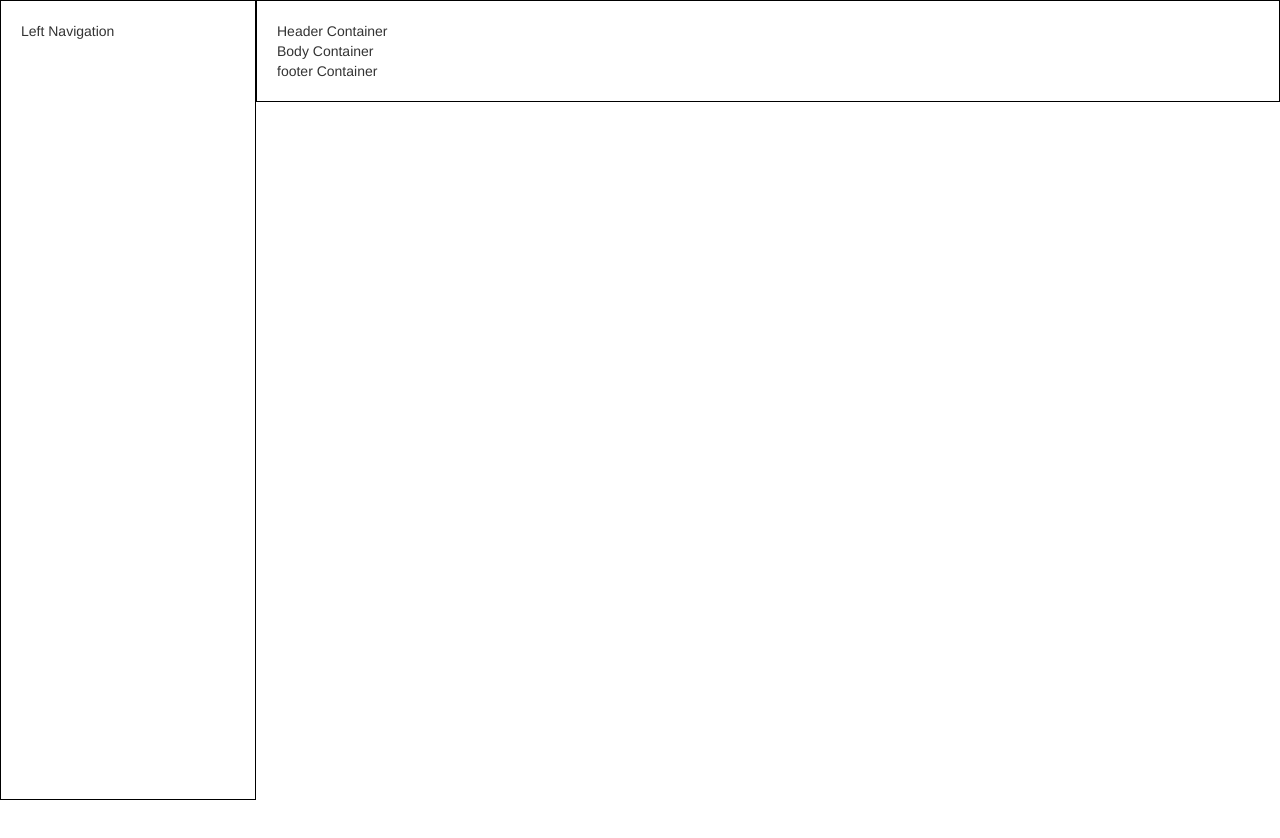
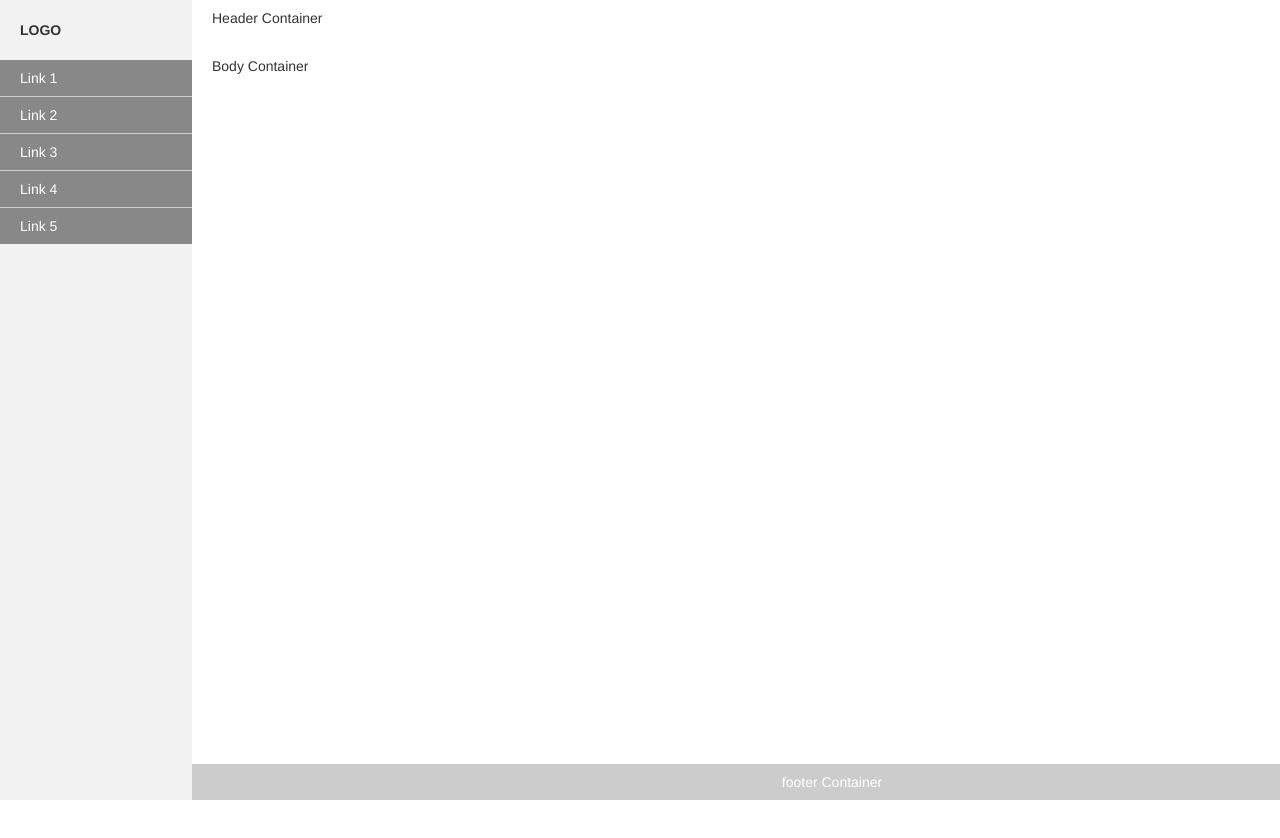
Before and after one commit to giriposhaneshwar/itc, a website: page public_html/index.html in a window 1280 px wide. Shown: the top 838 px of the page. Before the commit the page ends 800 px from the top, so only its background shows below. Drawn offline with Linux system fonts and the light colour scheme.

Commit message:
Left navigation completed with dropdown feature

```diff
--- a/public_html/_/css/default.css
+++ b/public_html/_/css/default.css
@@ -16,21 +16,93 @@ html, body{
 .mainContainer .leftNav,
 .mainContainer .rightBody{
     display: inline-block;
-    border: 1px solid #000;
+    /*border: 1px solid #000;*/
     margin-right: -5px;
-    padding: 20px;
+    /*padding: 20px;*/
     vertical-align: top;
 }
 .mainContainer .leftNav{
-    width: 20%;
+    width: 15%;
     position: fixed;
     left: 0px;
     top: 0px;
     height: 100%;
+    background-color: #f2f2f2;
 }
 .mainContainer .rightBody{
-    width: 80%;
+    width: 85%;
     min-width: 500px;
     position: relative;
-    left: 20%;
+    left: 15%;
 }
+
+.leftNav .logoSection{
+    display: block;
+    /*border: 1px solid;*/
+    padding: 20px;
+    font-weight: bold;
+    text-transform: uppercase;
+}
+.leftNav .lNavigation{
+    display: block;
+    /*padding: 10px 20px;*/
+    /*border: 1px solid #000;*/
+}
+.leftNav .lNavigation ul{
+    margin: 0px;
+    padding: 0px;
+    list-style: none;
+}
+.leftNav .lNavigation ul.nav1>li{
+    display: block;
+    background-color: #888;
+    border-bottom: 1px solid #ccc;
+}
+.leftNav .lNavigation ul.nav1>li:last-child{
+    border-bottom: none;
+}
+.leftNav .lNavigation ul.nav1>li>a{
+    display: block;
+    padding: 8px 20px;
+    color: #fff;
+    text-decoration: none;
+}
+.leftNav .lNavigation ul.nav1>li>ul>li>a{
+    display: block;
+    padding: 8px 20px;
+    color: #ddd;
+    background-color: #555;
+    text-decoration: none;
+}
+.leftNav .lNavigation ul.nav1>li>ul>li:first-child{
+    display: block;
+    border-top: 1px solid #ccc;
+}
+.leftNav .lNavigation ul.nav1>li>ul>li>a:hover{
+    color: #ddd;
+    background-color: #444;
+}
+
+/*  Main Body Styles */
+.mainContainer .rightBody{
+    padding: 0px;
+}
+.mainContainer .rightBody .headerContainer{
+    padding: 8px 20px;
+}
+.mainContainer .rightBody .bodyContainer{
+    display: block;
+    height: 1500px;
+    padding: 20px;
+    margin-bottom: 40px;
+}
+.mainContainer .rightBody .footerContainer{
+    display: block;
+    background-color: #ccc;
+    color: #fff;
+    text-align: center;
+    position: fixed;
+    bottom: 0px;
+    width: 100%;
+    padding: 8px 0px;
+}
--- /dev/null
+++ b/public_html/controller/navCtrl.js
@@ -0,0 +1,16 @@
+app.controller('navController', function ($scope, servicecall) {
+
+    $scope.showMessage = "Navigation Page";
+
+    $scope.subnav = 1;
+    $scope.navToggle = 0;
+
+    $scope.navExpand = function (evt, lvl) {
+        if (lvl != 0) {
+            $scope.subnav = lvl;
+            $scope.navToggle = $scope.navToggle == 0 ? 1 : 0;
+        } else {
+            alert("this does not have submenu");
+        }
+    }
+});
--- a/public_html/index.html
+++ b/public_html/index.html
@@ -11,7 +11,32 @@
     <body>
         <div class="mainContainer" ng-controller="mainController">
             <div class="warper">
-                <div class="leftNav">Left Navigation</div>
+                <div class="leftNav">
+                    <div class="logoSection">Logo</div>
+                    <div class="lNavigation" ng-controller="navController">
+                        <ul class="nav1">
+                            <li>
+                                <a href="javascript:void(0);" ng-click="navExpand($event, 1)">Link 1</a>
+                                <ul class="nav2" ng-show="subnav == 1 && navToggle == 1">
+                                    <li><a href="javascript:void(0);">Link 1_1</a></li>
+                                    <li><a href="javascript:void(0);">Link 1_2</a></li>
+                                    <li><a href="javascript:void(0);">Link 1_3</a></li>
+                                </ul>
+                            </li>
+                            <li><a href="javascript:void(0);" ng-click="navExpand($event, 0)">Link 2</a></li>
+                            <li>
+                                <a href="javascript:void(0);" ng-click="navExpand($event, 3)">Link 3</a>
+                                <ul class="nav2" ng-show="subnav == 3 && navToggle == 1">
+                                    <li><a href="javascript:void(0);">Link 3_1</a></li>
+                                    <li><a href="javascript:void(0);">Link 3_2</a></li>
+                                    <li><a href="javascript:void(0);">Link 3_3</a></li>
+                                </ul>
+                            </li>
+                            <li><a href="javascript:void(0);" ng-click="navExpand($event, 0)">Link 4</a></li>
+                            <li><a href="javascript:void(0);" ng-click="navExpand($event, 0)">Link 5</a></li>
+                        </ul>
+                    </div>
+                </div>
                 <div class="rightBody">
                     <div class="headerContainer">Header Container</div>
                     <div class="bodyContainer">Body Container</div>
@@ -37,5 +62,6 @@
         <script src="services/services.js" type="text/javascript"></script>
 
         <script src="controller/mainCtrl.js" type="text/javascript"></script>
+        <script src="controller/navCtrl.js" type="text/javascript"></script>
     </body>
 </html>
```
Also changed, not shown: public_html/_/images/favicon.png, public_html/_/images/favicon_1.png (added).
